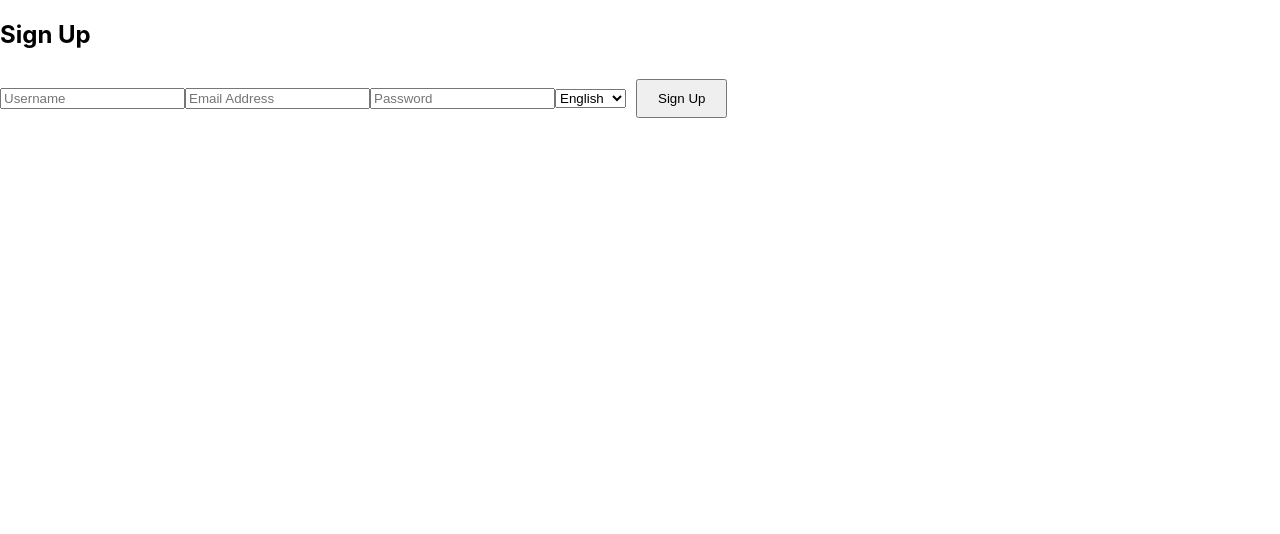
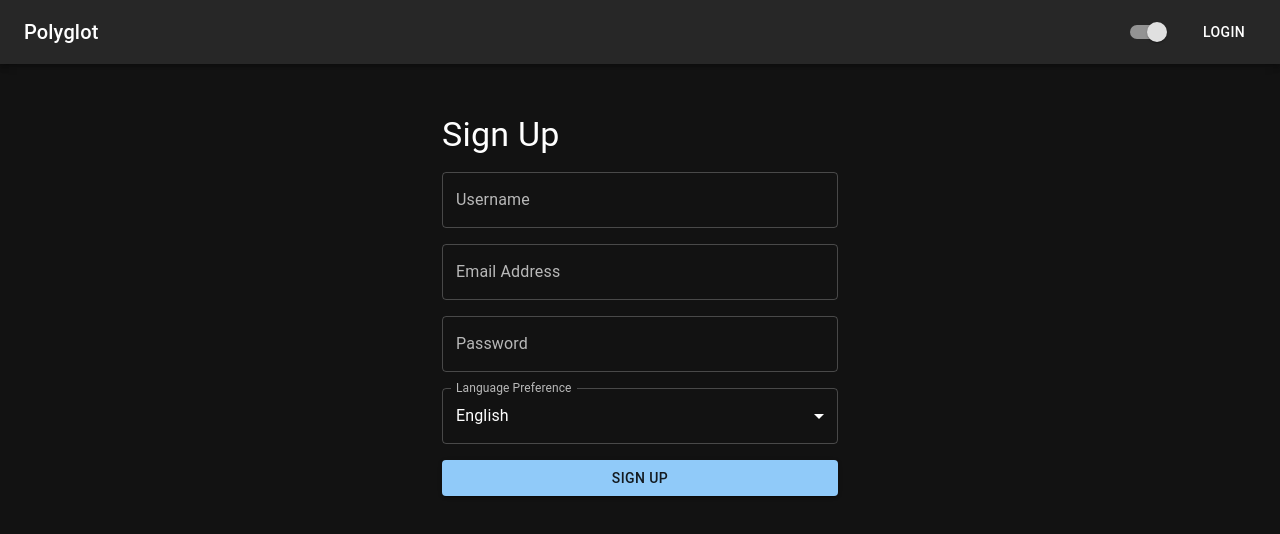
Before and after one commit to pvn-a/ChatTranslationApp, a React (Create React App) app in the folder frontend/: page /signup in a window 1280 px wide. Shown: the top 534 px of the page. Built offline with nearby package versions, Linux system fonts and the light colour scheme; no server answers.

Commit message:
env fixes + MUI addition

```diff
--- a/frontend/package.json
+++ b/frontend/package.json
@@ -3,6 +3,9 @@
   "version": "0.1.0",
   "private": true,
   "dependencies": {
+    "@emotion/react": "^11.13.5",
+    "@emotion/styled": "^11.13.5",
+    "@mui/material": "^6.1.10",
     "@testing-library/jest-dom": "^5.17.0",
     "@testing-library/react": "^13.4.0",
     "@testing-library/user-event": "^13.5.0",
--- a/frontend/src/App.js
+++ b/frontend/src/App.js
@@ -1,27 +1,67 @@
-import React, { useState } from 'react';
-import { BrowserRouter as Router, Route, Routes } from 'react-router-dom';
-import LandingPage from './components/LandingPage';
-import AuthChat from './components/AuthChat';
-import AnonymousChat from './components/AnonymousChat';
-import Login from './components/Login';
-import SignUp from './components/SignUp';
-import CreateChatroom from './components/CreateChatroom';
-import JoinChatroom from './components/JoinChatroom';
-import EditProfile from './components/EditProfile';
-import PrivateRoute from './components/PrivateRoute';
+import React, { useState, useMemo, useEffect } from "react";
+import { BrowserRouter as Router, Route, Routes } from "react-router-dom";
+import { ThemeProvider, createTheme, CssBaseline } from "@mui/material";
+import LandingPage from "./components/LandingPage";
+import AuthChat from "./components/AuthChat";
+import AnonymousChat from "./components/AnonymousChat";
+import Login from "./components/Login";
+import SignUp from "./components/SignUp";
+import CreateChatroom from "./components/CreateChatroom";
+import JoinChatroom from "./components/JoinChatroom";
+import EditProfile from "./components/EditProfile";
+import PrivateRoute from "./components/PrivateRoute";
+import ChatList from "./components/ChatList";
+// import ChatInterface from "./components/ChatInterface";
+import Navbar from "./components/Navbar";
+
+export const ColorModeContext = React.createContext();
 
 function App() {
-  const [user, setUser] = useState(null);
+  const [user, setUser] = useState(null); // Stores the user state
+  const [mode, setMode] = useState(() => localStorage.getItem("theme") || "dark");
+
+  useEffect(() => {
+    localStorage.setItem("theme", mode);
+  }, [mode]);
+
+  const colorMode = useMemo(
+    () => ({
+      mode,
+      toggleColorMode: () => setMode((prevMode) => (prevMode === "light" ? "dark" : "light")),
+    }),
+    [mode]
+  );
+
+  const theme = useMemo(
+    () =>
+      createTheme({
+        palette: {
+          mode,
+        },
+      }),
+    [mode]
+  );
+
+  const handleLogout = () => {
+    // Clear session and reset user state
+    sessionStorage.removeItem("username");
+    setUser(null);
+  };
 
   return (
+    <ColorModeContext.Provider value={colorMode}>
+      <ThemeProvider theme={theme}>
+        <CssBaseline />
         <Router>
-      <div>
-        {user && <div className="header">Logged in as: {user.username || user.guest}</div>}
+          {/* Common Navbar for all screens */}
+          <Navbar user={user} onLogout={handleLogout} />
           <Routes>
             <Route path="/" element={<LandingPage />} />
             <Route path="/anonymous" element={<AnonymousChat setUser={setUser} />} />
             <Route path="/login" element={<Login setUser={setUser} />} />
             <Route path="/signup" element={<SignUp />} />
+            {/* <Route path="/chat/:chatId" element={<ChatInterface />} /> */}
+            <Route path="/chats" element={<ChatList />} />
             <Route
               path="/auth"
               element={
@@ -41,8 +81,9 @@ function App() {
               }
             />
           </Routes>
-      </div>
         </Router>
+      </ThemeProvider>
+    </ColorModeContext.Provider>
   );
 }
 
--- a/frontend/src/components/AnonymousChat.js
+++ b/frontend/src/components/AnonymousChat.js
@@ -8,7 +8,7 @@ const AnonymousChat = ({ setUser }) => {
   useEffect(() => {
     // First, check if a logged-in username exists
     let storedUsername = sessionStorage.getItem('username');
-    if (storedUsername) {
+    if (false) {
       // User is logged in
       setIdentifier(storedUsername);
       setUser({ username: storedUsername });
--- /dev/null
+++ b/frontend/src/components/ChatInterface.js
@@ -0,0 +1,112 @@
+import React, { useState, useEffect, useRef, useCallback } from "react";
+import { useParams } from "react-router-dom";
+import {
+  Container,
+  Box,
+  List,
+  ListItem,
+  ListItemText,
+  TextField,
+  Button,
+} from "@mui/material";
+
+const ChatInterface = () => {
+  const { chatId } = useParams(); // Get the chat ID from the URL
+  const [messages, setMessages] = useState([]);
+  const [inputMessage, setInputMessage] = useState("");
+  const [page, setPage] = useState(1);
+  const chatContainerRef = useRef(null);
+
+  // Memoize fetchMessages to prevent recreation
+  const fetchMessages = useCallback(
+    async (loadMore = false) => {
+      try {
+        const response = await fetch(
+          `http://localhost:6767/chats/${chatId}/messages?page=${loadMore ? page : 1}&limit=5`
+        );
+        const data = await response.json();
+
+        if (loadMore) {
+          setMessages((prevMessages) => [...data.reverse(), ...prevMessages]); // Prepend new messages
+          setPage((prevPage) => prevPage + 1);
+        } else {
+          setMessages(data.reverse());
+        }
+      } catch (error) {
+        console.error("Error fetching messages:", error);
+      }
+    },
+    [chatId, page] // Dependencies for the function
+  );
+
+  const handleSendMessage = async () => {
+    if (inputMessage.trim()) {
+      try {
+        await fetch(`http://localhost:6767/chats/${chatId}/messages`, {
+          method: "POST",
+          headers: { "Content-Type": "application/json" },
+          body: JSON.stringify({ text: inputMessage }),
+        });
+        setInputMessage(""); // Clear input field
+        fetchMessages(); // Refresh messages
+      } catch (error) {
+        console.error("Error sending message:", error);
+      }
+    }
+  };
+
+  const handleScroll = () => {
+    if (chatContainerRef.current.scrollTop === 0) {
+      fetchMessages(true); // Load more messages when scrolled to top
+    }
+  };
+
+  useEffect(() => {
+    fetchMessages();
+  }, [fetchMessages]); // Add fetchMessages as a dependency
+
+  return (
+    <Container style={{ marginTop: "20px" }}>
+      <Box
+        ref={chatContainerRef}
+        onScroll={handleScroll}
+        style={{
+          height: "300px",
+          overflowY: "auto",
+          border: "1px solid #ccc",
+          borderRadius: "5px",
+          marginBottom: "10px",
+          padding: "10px",
+        }}
+      >
+        <List>
+          {messages.map((message) => (
+            <ListItem key={message.id}>
+              <ListItemText
+                primary={message.text}
+                secondary={message.sender}
+                style={{
+                  textAlign: message.isMine ? "right" : "left",
+                }}
+              />
+            </ListItem>
+          ))}
+        </List>
+      </Box>
+      <Box display="flex" gap={2}>
+        <TextField
+          variant="outlined"
+          placeholder="Type your message..."
+          fullWidth
+          value={inputMessage}
+          onChange={(e) => setInputMessage(e.target.value)}
+        />
+        <Button variant="contained" color="primary" onClick={handleSendMessage}>
+          Send
+        </Button>
+      </Box>
+    </Container>
+  );
+};
+
+export default ChatInterface;
--- /dev/null
+++ b/frontend/src/components/ChatList.js
@@ -0,0 +1,47 @@
+import React, { useState, useEffect } from "react";
+import { useNavigate } from "react-router-dom";
+import { List, ListItem, ListItemText, Container, Typography } from "@mui/material";
+
+const ChatList = () => {
+  const [chats, setChats] = useState([]);
+  const navigate = useNavigate();
+
+  useEffect(() => {
+    // Fetch the list of chats from the backend
+    const fetchChats = async () => {
+      try {
+        const response = await fetch("http://localhost:6767/chats");
+        const data = await response.json();
+        setChats(data); // Assuming data is an array of chat objects
+      } catch (error) {
+        console.error("Error fetching chats:", error);
+      }
+    };
+
+    fetchChats();
+  }, []);
+
+  const handleChatClick = (chatId) => {
+    navigate(`/chat/${chatId}`);
+  };
+
+  return (
+    <Container style={{ marginTop: "20px" }}>
+      <Typography variant="h4" gutterBottom>
+        Your Chats
+      </Typography>
+      <List>
+        {chats.map((chat) => (
+          <ListItem key={chat.id} button onClick={() => handleChatClick(chat.id)}>
+            <ListItemText
+              primary={chat.type === "group" ? chat.name : chat.username}
+              secondary={chat.lastMessage}
+            />
+          </ListItem>
+        ))}
+      </List>
+    </Container>
+  );
+};
+
+export default ChatList;
--- a/frontend/src/components/EditProfile.js
+++ b/frontend/src/components/EditProfile.js
@@ -1,6 +1,7 @@
 import React, { useState } from 'react';
 import { useNavigate } from 'react-router-dom';
 import axios from 'axios';
+import config from "./config";
 
 const EditProfile = ({ user, setUser }) => {
   const [password, setPassword] = useState('');
@@ -9,7 +10,7 @@ const EditProfile = ({ user, setUser }) => {
 
   const handleSave = async () => {
     try {
-      const response = await axios.post('http://localhost:6767/edit-profile', {
+      const response = await axios.post(`${config.apiUrl}/edit-profile`, {
         username: user.username,
         password,
         language,
--- a/frontend/src/components/LandingPage.js
+++ b/frontend/src/components/LandingPage.js
@@ -1,19 +1,39 @@
-import React from 'react';
-import { useNavigate } from 'react-router-dom';
-import '../styles.css';
+import React from "react";
+import { useNavigate } from "react-router-dom";
+import { Button, Container, Typography, Box } from "@mui/material";
 
 const LandingPage = () => {
   const navigate = useNavigate();
 
   return (
-    <div className="container">
-      <h1>Chat Application</h1>
-      <p>Your logo here</p>
-      <div className="button-container">
-        <button onClick={() => navigate('/auth')}>Auth Chat</button>
-        <button onClick={() => navigate('/anonymous')}>Anonymous Chat</button>
-      </div>
-    </div>
+    <Container maxWidth="sm" style={{ textAlign: "center", marginTop: "50px" }}>
+      <Typography variant="h3" gutterBottom>
+        Polyglot
+      </Typography>
+      {/* <Typography variant="h6" color="textSecondary" gutterBottom>
+        Your logo here
+      </Typography> */}
+      <Box mt={4}>
+        <Button
+          variant="contained"
+          color="primary"
+          size="large"
+          onClick={() => navigate("/auth")}
+          style={{ margin: "10px" }}
+        >
+          Auth Chat
+        </Button>
+        <Button
+          variant="outlined"
+          color="secondary"
+          size="large"
+          onClick={() => navigate("/anonymous")}
+          style={{ margin: "10px" }}
+        >
+          Anonymous Chat
+        </Button>
+      </Box>
+    </Container>
   );
 };
 
--- a/frontend/src/components/Login.js
+++ b/frontend/src/components/Login.js
@@ -1,5 +1,14 @@
 import React, { useState } from "react";
 import { useNavigate } from "react-router-dom";
+import {
+  TextField,
+  Button,
+  Typography,
+  Container,
+  Box,
+  Link,
+} from "@mui/material";
+import config from "./config";
 
 function Login({ setUser }) {
   const [username, setUsername] = useState("");
@@ -7,7 +16,7 @@ function Login({ setUser }) {
   const navigate = useNavigate();
 
   const handleLogin = async () => {
-    const response = await fetch("http://localhost:6767/login", {
+    const response = await fetch(`${config.apiUrl}/login`, {
       method: "POST",
       headers: { "Content-Type": "application/json" },
       body: JSON.stringify({ username, password }),
@@ -15,40 +24,51 @@ function Login({ setUser }) {
 
     if (response.ok) {
       const data = await response.json();
-      // Store the username in sessionStorage
       sessionStorage.setItem("username", data.username);
-
-      // Update your user state accordingly
       setUser({ username: data.username });
-
-      alert(`Welcome ${data.username}`);
-      navigate("/chatroom");
+      // alert(`Welcome ${data.username}`);
+      navigate("/chats");
     } else {
       alert("Login failed. Check your credentials.");
     }
   };
 
   return (
-    <div>
-      <h2>Login</h2>
-      <input
-        type="text"
-        placeholder="Username"
+    <Container maxWidth="xs" style={{ marginTop: "50px" }}>
+      <Typography variant="h4" gutterBottom>
+        Login
+      </Typography>
+      <Box display="flex" flexDirection="column" gap={2} mt={2}>
+        <TextField
+          label="Username"
+          variant="outlined"
+          fullWidth
           value={username}
           onChange={(e) => setUsername(e.target.value)}
         />
-      <input
+        <TextField
+          label="Password"
           type="password"
-        placeholder="Password"
+          variant="outlined"
+          fullWidth
           value={password}
           onChange={(e) => setPassword(e.target.value)}
         />
-      <button onClick={handleLogin}>Login</button>
-      <p>
+        <Button variant="contained" color="primary" onClick={handleLogin}>
+          Login
+        </Button>
+        <Typography variant="body2">
           Don't have an account?{" "}
-        <button onClick={() => navigate("/signup")}>Sign Up</button>
-      </p>
-    </div>
+          <Link
+            component="button"
+            variant="body2"
+            onClick={() => navigate("/signup")}
+          >
+            Sign Up
+          </Link>
+        </Typography>
+      </Box>
+    </Container>
   );
 }
 
--- /dev/null
+++ b/frontend/src/components/Navbar.js
@@ -0,0 +1,46 @@
+import React, { useContext } from "react";
+import { AppBar, Toolbar, Typography, Button, Box, Switch } from "@mui/material";
+import { useNavigate } from "react-router-dom";
+import { ColorModeContext } from "../App";
+
+const Navbar = ({ user, onLogout }) => {
+  const colorMode = useContext(ColorModeContext);
+  const navigate = useNavigate();
+
+  return (
+    <AppBar position="static">
+      <Toolbar style={{ justifyContent: "space-between" }}>
+        {/* App Title or Logo */}
+        <Typography variant="h6" onClick={() => navigate("/")} style={{ cursor: "pointer" }}>
+          Polyglot
+        </Typography>
+
+        <Box display="flex" alignItems="center" gap={2}>
+          {/* Dark Mode Toggle */}
+          <Switch
+            checked={colorMode.mode === "dark"}
+            onChange={colorMode.toggleColorMode}
+            color="default"
+          />
+          {/* <Typography variant="body1">{colorMode.mode === "dark" ? "Dark" : "Light"} Mode</Typography> */}
+
+          {/* User Info or Login/Logout */}
+          {user ? (
+            <>
+              <Typography variant="body1">{`Hello, ${user.username || user.guest}`}</Typography>
+              <Button color="inherit" onClick={onLogout}>
+                Logout
+              </Button>
+            </>
+          ) : (
+            <Button color="inherit" onClick={() => navigate("/login")}>
+              Login
+            </Button>
+          )}
+        </Box>
+      </Toolbar>
+    </AppBar>
+  );
+};
+
+export default Navbar;
--- a/frontend/src/components/SignUp.js
+++ b/frontend/src/components/SignUp.js
@@ -1,5 +1,14 @@
 import React, { useState } from "react";
 import { useNavigate } from "react-router-dom";
+import {
+  TextField,
+  Button,
+  Typography,
+  Container,
+  Box,
+  MenuItem,
+} from "@mui/material";
+import config from "./config";
 
 function SignUp() {
   const [username, setUsername] = useState("");
@@ -9,10 +18,15 @@ function SignUp() {
   const navigate = useNavigate();
 
   const handleSignUp = async () => {
-    const response = await fetch("http://localhost:6767/sign-up", {
+    const response = await fetch(`${config.apiUrl}/sign-up`, {
       method: "POST",
       headers: { "Content-Type": "application/json" },
-      body: JSON.stringify({ username, email, password, language_preference: language }),
+      body: JSON.stringify({
+        username,
+        email,
+        password,
+        language_preference: language,
+      }),
     });
 
     if (response.ok) {
@@ -24,34 +38,52 @@ function SignUp() {
   };
 
   return (
-    <div>
-      <h2>Sign Up</h2>
-      <input
-        type="text"
-        placeholder="Username"
+    <Container maxWidth="xs" style={{ marginTop: "50px" }}>
+      <Typography variant="h4" gutterBottom>
+        Sign Up
+      </Typography>
+      <Box display="flex" flexDirection="column" gap={2} mt={2}>
+        <TextField
+          label="Username"
+          variant="outlined"
+          fullWidth
           value={username}
           onChange={(e) => setUsername(e.target.value)}
         />
-      <input
+        <TextField
+          label="Email Address"
           type="email"
-        placeholder="Email Address"
+          variant="outlined"
+          fullWidth
           value={email}
           onChange={(e) => setEmail(e.target.value)}
         />
-      <input
+        <TextField
+          label="Password"
           type="password"
-        placeholder="Password"
+          variant="outlined"
+          fullWidth
           value={password}
           onChange={(e) => setPassword(e.target.value)}
         />
-      <select value={language} onChange={(e) => setLanguage(e.target.value)}>
-        <option value="en">English</option>
-        <option value="fr">French</option>
-        <option value="es">Spanish</option>
-        <option value="de">German</option>
-      </select>
-      <button onClick={handleSignUp}>Sign Up</button>
-    </div>
+        <TextField
+          label="Language Preference"
+          select
+          value={language}
+          onChange={(e) => setLanguage(e.target.value)}
+          fullWidth
+          variant="outlined"
+        >
+          <MenuItem value="en">English</MenuItem>
+          <MenuItem value="fr">French</MenuItem>
+          <MenuItem value="es">Spanish</MenuItem>
+          <MenuItem value="de">German</MenuItem>
+        </TextField>
+        <Button variant="contained" color="primary" onClick={handleSignUp}>
+          Sign Up
+        </Button>
+      </Box>
+    </Container>
   );
 }
 
--- /dev/null
+++ b/frontend/src/components/config.js
@@ -0,0 +1,5 @@
+const config = {
+    apiUrl: process.env.REACT_APP_API_URL || "http://localhost:6767",
+  };
+
+  export default config;
```
Lines whose indentation alone changed are shown as unchanged.
